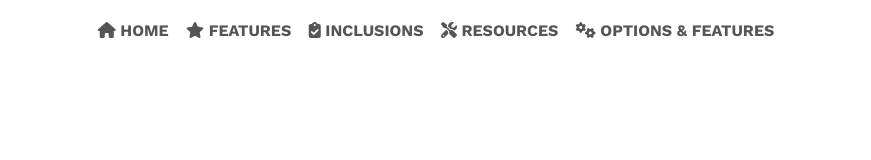
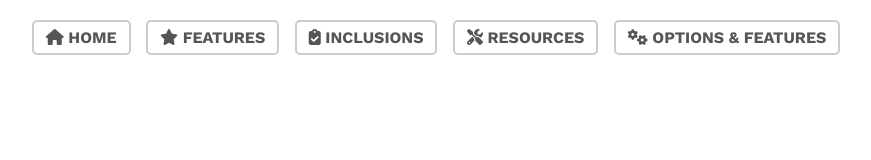
Before and after one commit to christinecardel/VulcanaNavigationBar, a plain HTML site: page index.html in a window 1280 px wide. Shown: the whole page, without its empty margins (204-1075 px from the left). Drawn offline with nearby package versions, Linux system fonts and the light colour scheme.

Commit message:
Update index.html

```diff
--- a/index.html
+++ b/index.html
@@ -31,9 +31,12 @@
             text-decoration: none;
             text-transform: uppercase;
             display: inline-block;
-            padding: 6px;
+            padding: 6px 12px;
             font-weight: bold;
             transition: color 0.3s;
+            border: 2px solid #ccc;
+            border-radius: 5px;
+            margin: 5px;
         }
 
         .navMenu a:hover {
```
